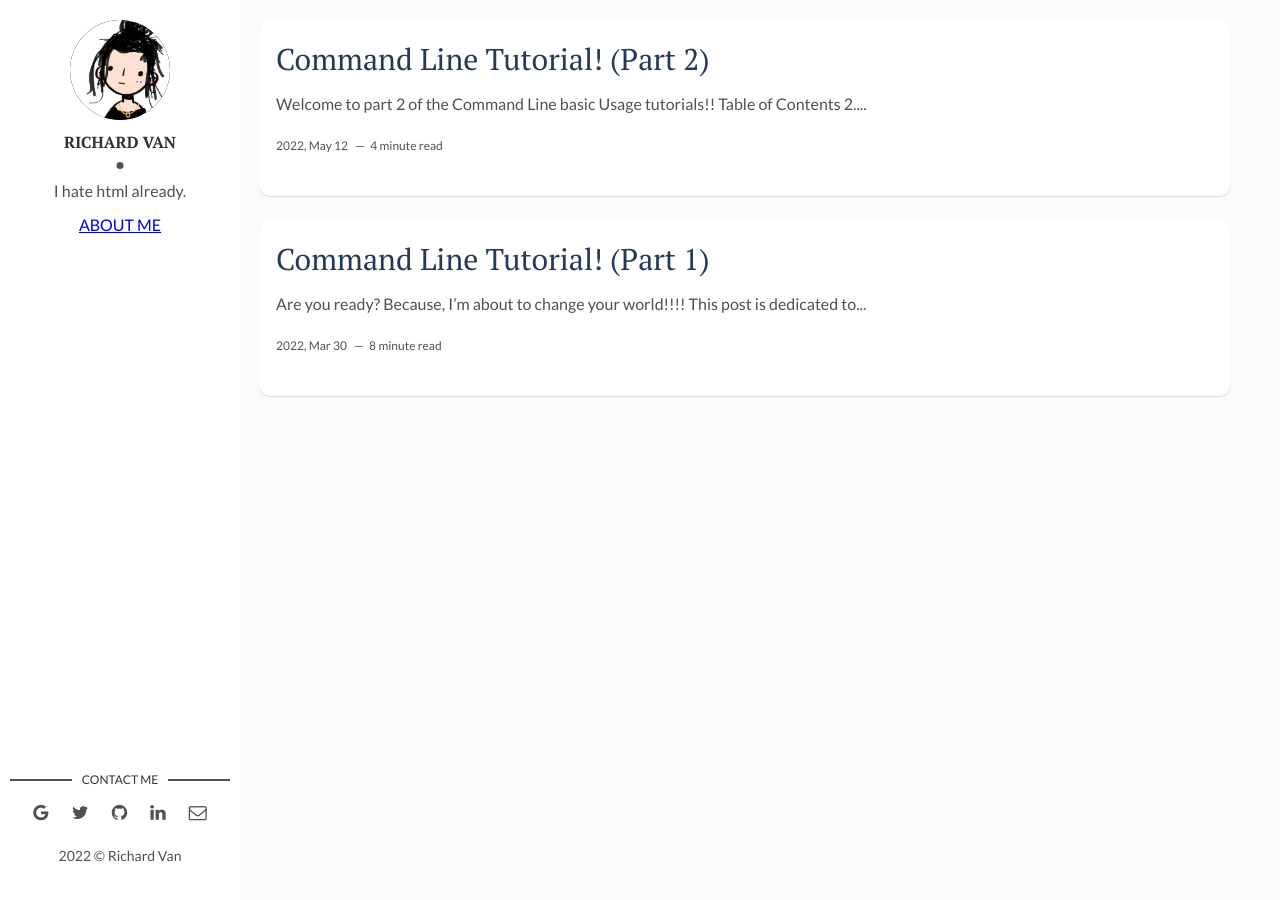
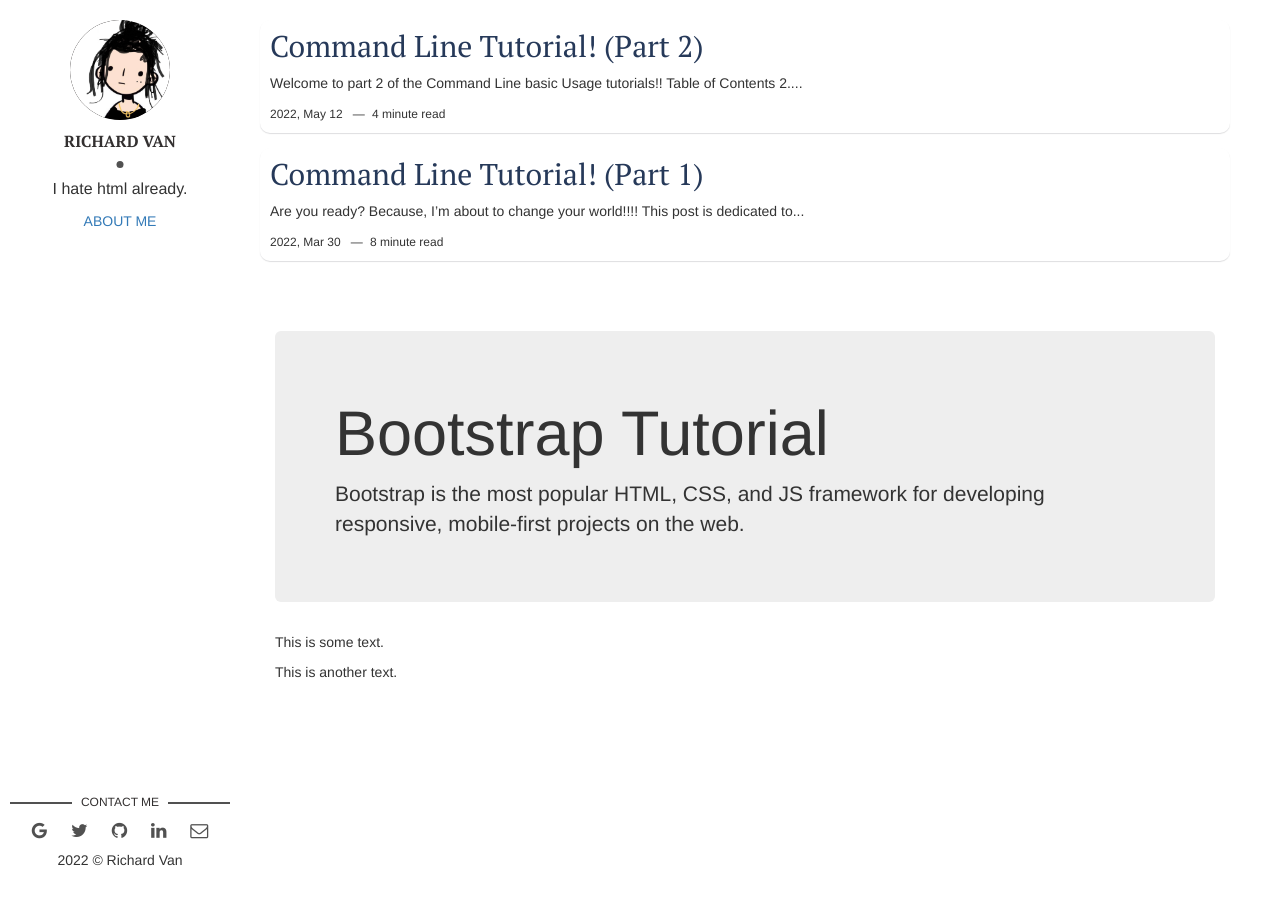
Before and after one commit to van-richard/van-richard.github.io, a Jekyll site: the page built from index.html, in a window 1280 px wide. Built offline with Jekyll 4.4.1, drawn with Linux system fonts in a browser that asks for light colours; the list of posts is cut into pages by our own code.

Commit message:
update index

```diff
--- a/index.html
+++ b/index.html
@@ -17,3 +17,27 @@
 {% endfor %}
 
 {% include pagination.html %}
+
+<!DOCTYPE html>
+<html lang="en">
+<head>
+  <title>Bootstrap Example</title>
+  <meta charset="utf-8">
+  <meta name="viewport" content="width=device-width, initial-scale=1">
+  <link rel="stylesheet" href="https://maxcdn.bootstrapcdn.com/bootstrap/3.4.1/css/bootstrap.min.css">
+  <script src="https://ajax.googleapis.com/ajax/libs/jquery/3.6.0/jquery.min.js"></script>
+  <script src="https://maxcdn.bootstrapcdn.com/bootstrap/3.4.1/js/bootstrap.min.js"></script>
+</head>
+<body>
+
+<div class="container">
+  <div class="jumbotron">
+    <h1>Bootstrap Tutorial</h1>
+    <p>Bootstrap is the most popular HTML, CSS, and JS framework for developing responsive, mobile-first projects on the web.</p>
+  </div>
+  <p>This is some text.</p>
+  <p>This is another text.</p>
+</div>
+
+</body>
+</html>
```
